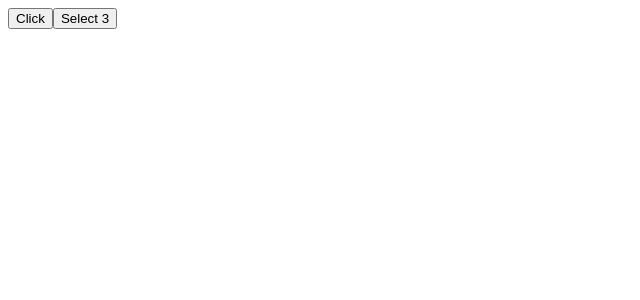
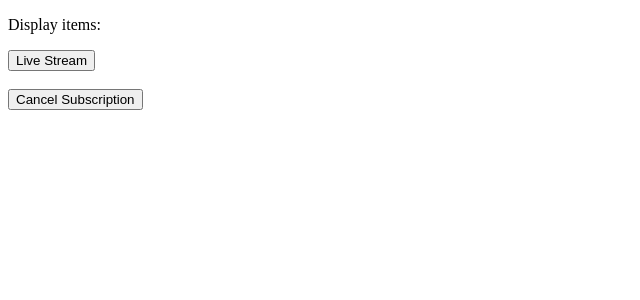
Before and after one commit to priyodas12/angular-with-rxjs-v1, an Angular app: page / in a window 1280 px wide. Shown: the top 300 px of the page, without its empty margins (0-640 px from the left). Built offline with nearby package versions, Linux system fonts and the light colour scheme.

Commit message:
feature: buffer operator with cancel

```diff
--- a/src/app/app.component.html
+++ b/src/app/app.component.html
@@ -2,5 +2,6 @@
 <app-rxjs-basic></app-rxjs-basic>
 <app-custom-observable></app-custom-observable>
 <app-cancel-observable></app-cancel-observable>
-<app-operator-basics></app-operator-basics>-->
-<app-buffer-operator></app-buffer-operator>
+<app-operator-basics></app-operator-basics>
+<app-buffer-operator></app-buffer-operator>-->
+<app-buffer></app-buffer>
--- a/src/app/app.module.ts
+++ b/src/app/app.module.ts
@@ -8,6 +8,8 @@ import { CustomObservableComponent } from './custom-observable/custom-observable
 import { CancelObservableComponent } from './cancel-observable/cancel-observable.component';
 import { OperatorBasicsComponent } from './operator-basics/operator-basics.component';
 import { BufferOperatorComponent } from './buffer-operator/buffer-operator.component';
+import { BufferCountComponent } from './transformationOperator/buffer-count/buffer-count.component';
+import { BufferComponent } from './transformationOperator/buffer/buffer.component';
 
 @NgModule({
   declarations: [
@@ -16,7 +18,9 @@ import { BufferOperatorComponent } from './buffer-operator/buffer-operator.compo
     CustomObservableComponent,
     CancelObservableComponent,
     OperatorBasicsComponent,
-    BufferOperatorComponent
+    BufferOperatorComponent,
+    BufferCountComponent,
+    BufferComponent
   ],
   imports: [
     BrowserModule,
--- /dev/null
+++ b/src/app/transformationOperator/buffer-count/buffer-count.component.html
@@ -0,0 +1 @@
+<p>buffer-count works!</p>
--- /dev/null
+++ b/src/app/transformationOperator/buffer/buffer.component.html
@@ -0,0 +1,6 @@
+<div class="buffer-op">
+    <p>Display items: {{numbers}}</p>
+    <button id="bufferClick">Live Stream</button><br/><br/>
+    <!-- <button id="cancel" (click)="startOnClick()">Start Subscription</button><br/><br/> -->
+    <button id="cancel" (click)="cancelOnClick()">Cancel Subscription</button>
+</div>
--- /dev/null
+++ b/src/app/transformationOperator/buffer/buffer.component.ts
@@ -0,0 +1,53 @@
+import { Component, AfterViewInit, ElementRef } from '@angular/core';
+import { Observable, Subscription, buffer, fromEvent, interval } from 'rxjs';
+
+@Component({
+  selector: 'app-buffer',
+  templateUrl: './buffer.component.html',
+  styleUrls: ['./buffer.component.css']
+})
+export class BufferComponent {
+
+  numbers!: number[];
+
+  clickEventSubscription!: Subscription;
+
+  clickEventObservervable$!: Observable<number[]>;
+
+
+  constructor() { }
+
+  ngAfterViewInit() {
+
+    const btn = document.getElementById('bufferClick');
+
+    const clickEventObservable$ = fromEvent(btn!, 'click');
+
+    const randomNumberObservable$ = interval(1000);
+
+    this.clickEventObservervable$ = randomNumberObservable$.pipe(
+      buffer(clickEventObservable$)
+    )
+
+    this.clickEventSubscription = this.clickEventObservervable$.subscribe(clickData => {
+      this.numbers = clickData;
+      console.log('ngAfterViewInit >> Numbers to Consume >> ', clickData);
+    })
+
+  }
+
+  cancelOnClick() {
+    console.log("Unsubscribed Button clicked!!");
+    this.clickEventSubscription.unsubscribe();
+  }
+
+  startOnClick() {
+    console.log("Subscription Button clicked!!");
+    this.clickEventObservervable$.subscribe(clickData => {
+      this.numbers = clickData;
+      console.log('startOnClick >> Numbers to Consume >> ', clickData);
+    })
+  }
+
+
+}
```
Also changed, not shown: src/app/transformationOperator/buffer-count/buffer-count.component.ts (added, +10 -0 lines), src/app/transformationOperator/buffer-count/buffer-count.component.css (added), src/app/transformationOperator/buffer/buffer.component.css (added).
